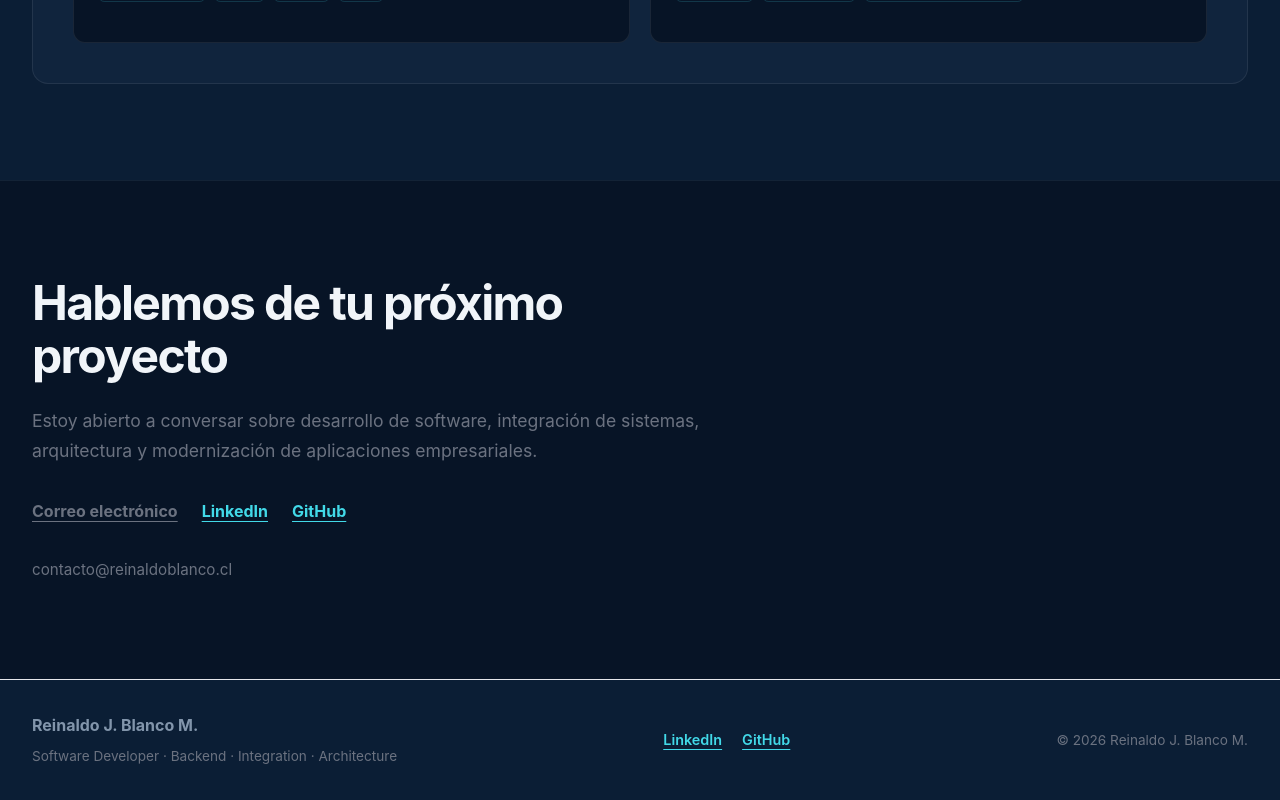
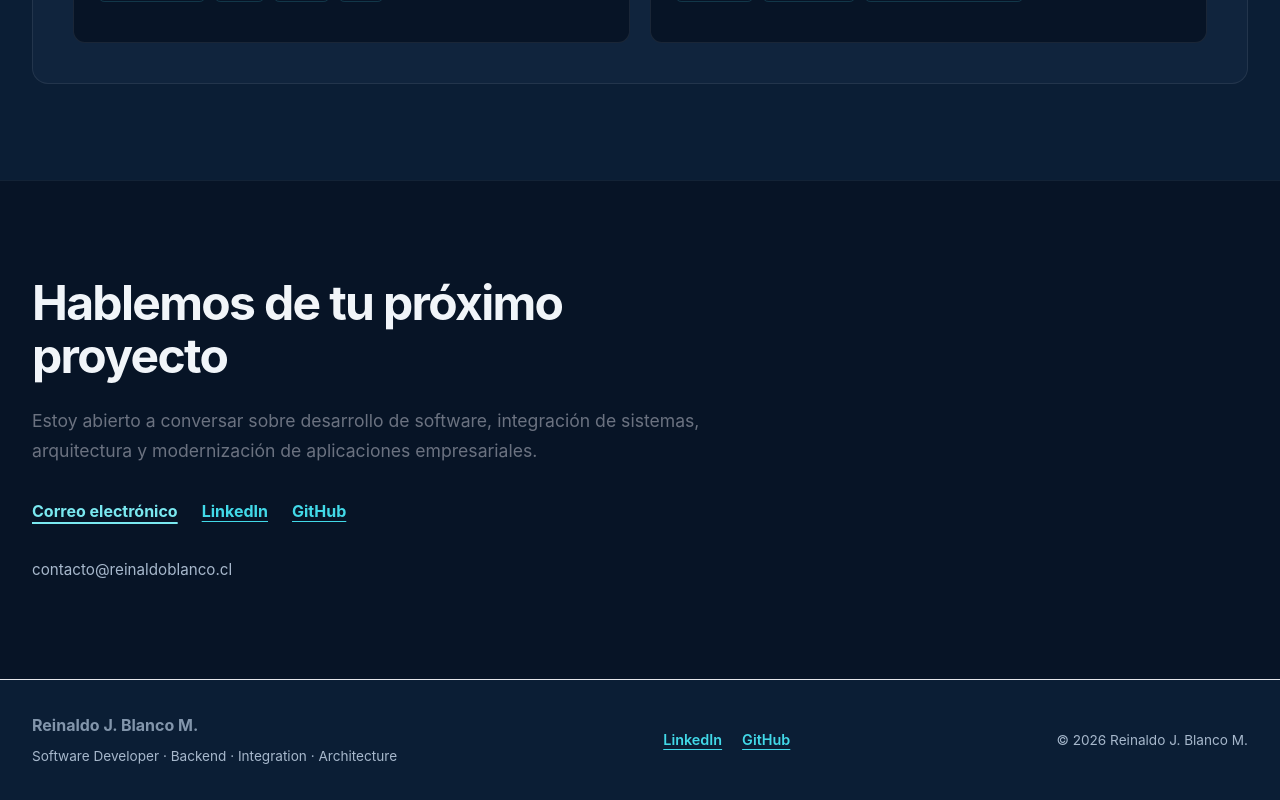
Before and after one commit to NanoBlanco/reinaldo-portfolio, a React (Vite) app: page / in a window 1280 px wide. In both pictures the pointer is over the link "Correo electrónico". Shown: the part 3528-4328 px from the top of the page. Built offline with nearby package versions, Linux system fonts and the light colour scheme.

Commit message:
style: improve contact and footer link hover

```diff
--- a/src/index.css
+++ b/src/index.css
@@ -496,13 +496,16 @@ a:focus-visible {
   text-underline-offset: 0.25rem;
 }
 
-.contact__links a:hover {
-  color: #6b7280;
+.contact__links a:hover,
+.footer__links a:hover {
+  color: var(--color-accent-hover);
+  text-decoration-thickness: 2px;
+  text-underline-offset: 5px;
 }
 
 .contact__email {
   margin: 2rem 0 0;
-  color: #6b7280;
+  color: var(--color-text-secondary);
   font-size: 0.95rem;
   overflow-wrap: anywhere;
 }
@@ -543,7 +546,7 @@ a:focus-visible {
 
 .footer__role,
 .footer__copyright {
-  color: #6b7280;
+  color: var(--color-text-secondary);
   font-size: 0.85rem;
 }
 
@@ -564,7 +567,7 @@ a:focus-visible {
 }
 
 .footer__links a:hover {
-  color: #6b7280;
+  color: var(--color-accent-hover);
 }
 
 @media (max-width: 640px) {
```
